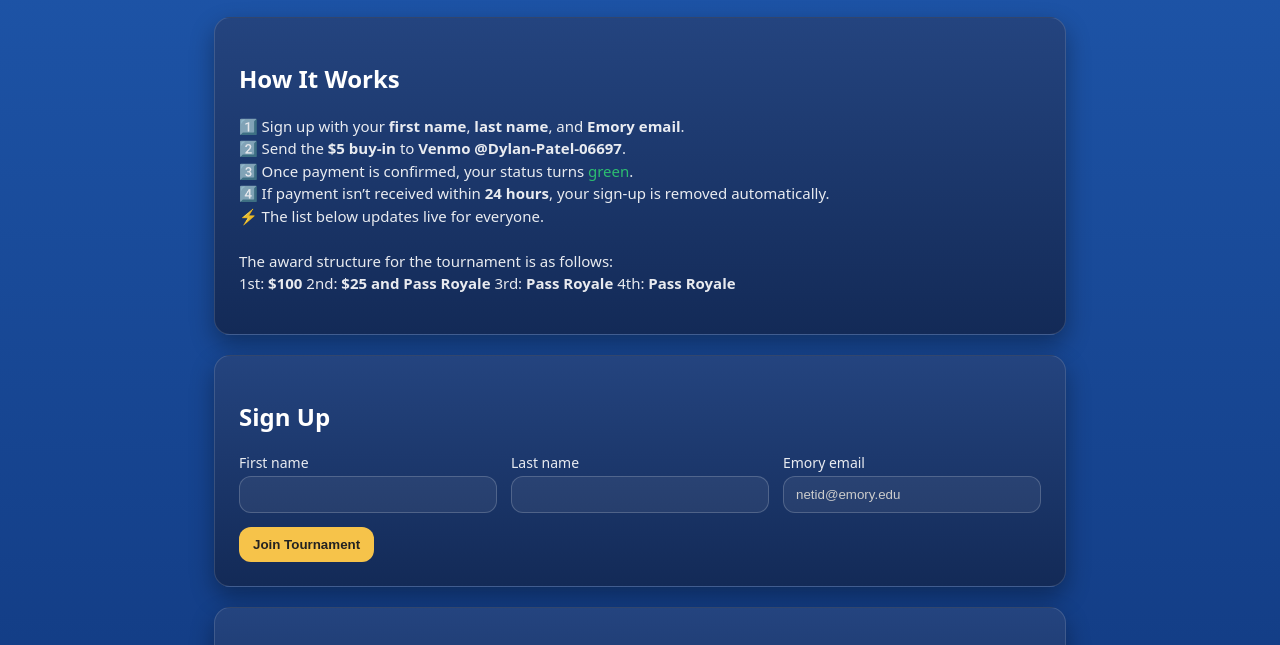
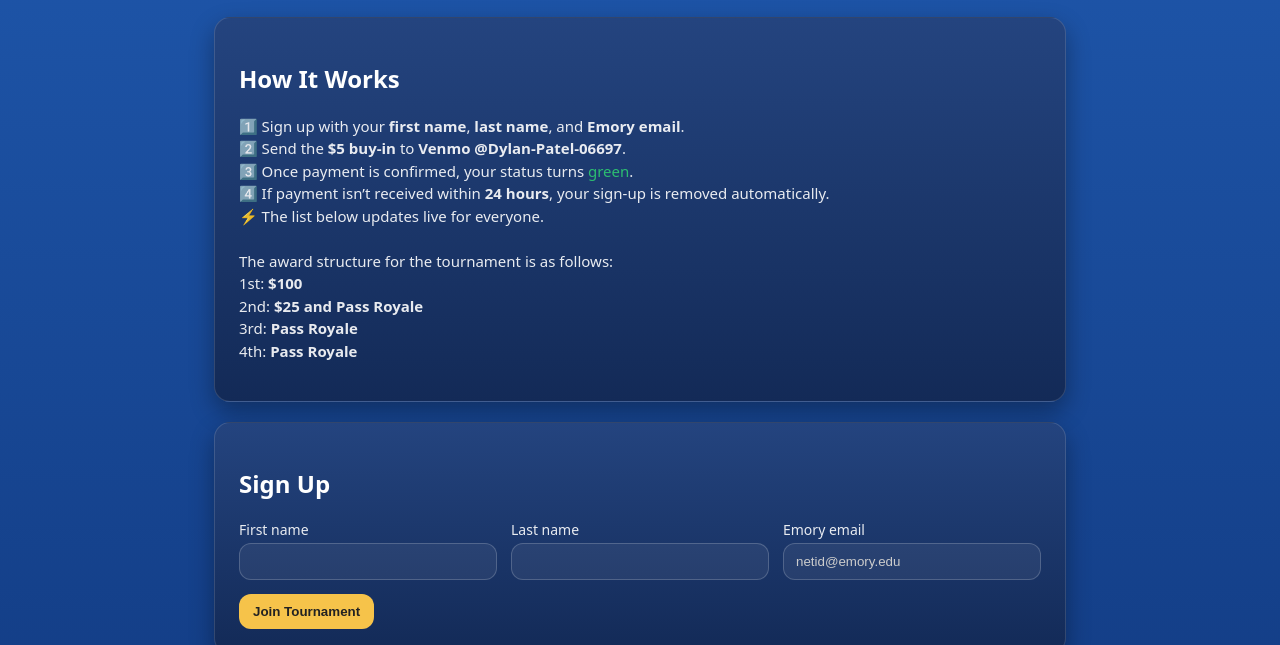
Before and after one commit to gilstero/EmoryClashTournament, a website: page index.html in a window 1280 px wide. Shown: the part 155-800 px from the top of the page. Drawn offline with Linux system fonts and the light colour scheme; a script that the page names is missing.

Commit message:
Update index.html

```diff
--- a/index.html
+++ b/index.html
@@ -80,10 +80,10 @@
       4️⃣ If payment isn’t received within <b>24 hours</b>, your sign-up is removed automatically.<br/>
       ⚡ The list below updates live for everyone. <br/> <br/>
       The award structure for the tournament is as follows: <br/>
-      1st: <b>$100</b>
-      2nd: <b>$25 and Pass Royale</b>
-      3rd: <b>Pass Royale</b>
-      4th: <b>Pass Royale</b>
+      1st: <b>$100</b> <br/>
+      2nd: <b>$25 and Pass Royale</b> <br/>
+      3rd: <b>Pass Royale</b> <br/>
+      4th: <b>Pass Royale</b> <br/>
 
     </p>
   </section>
```
